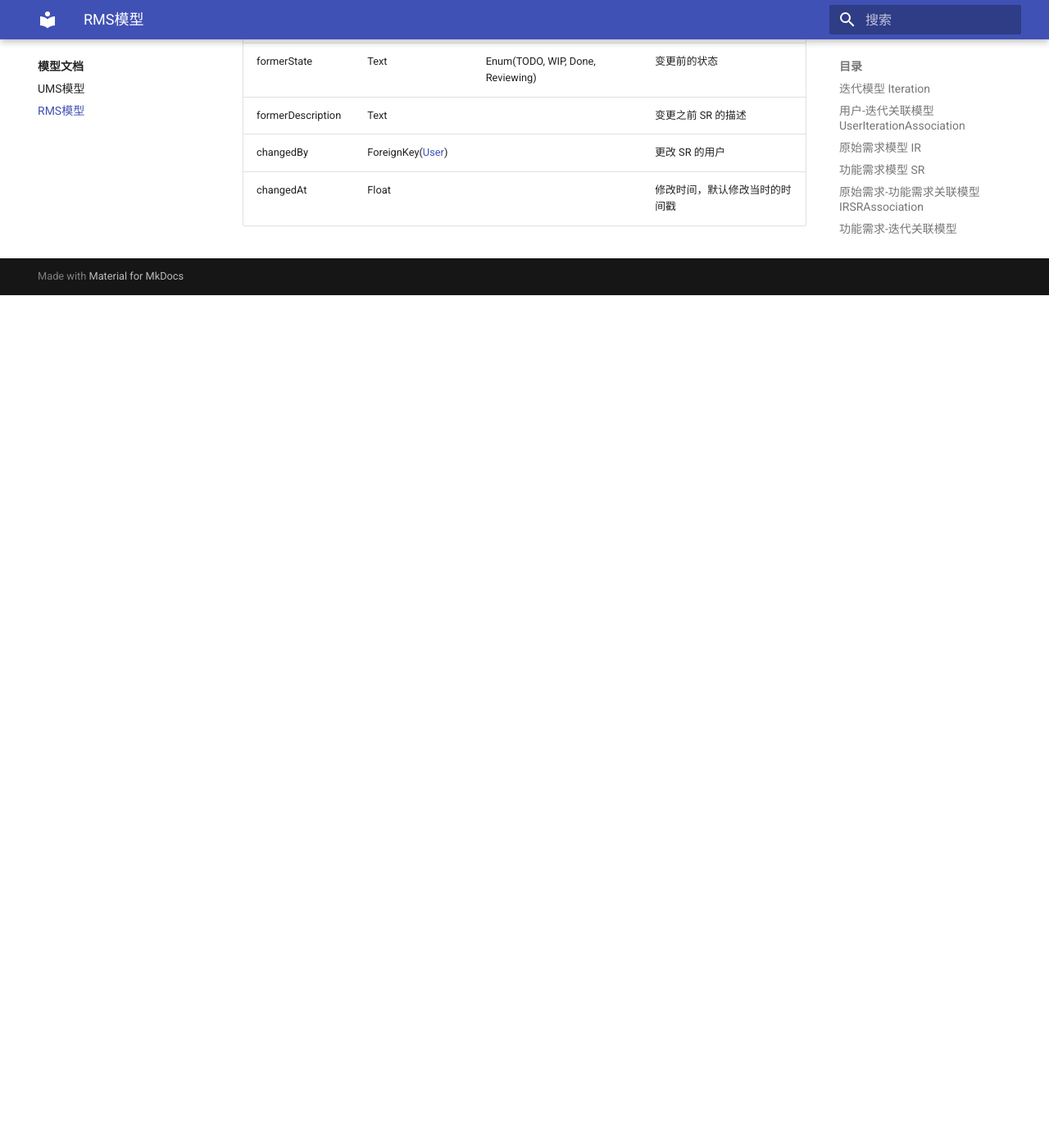
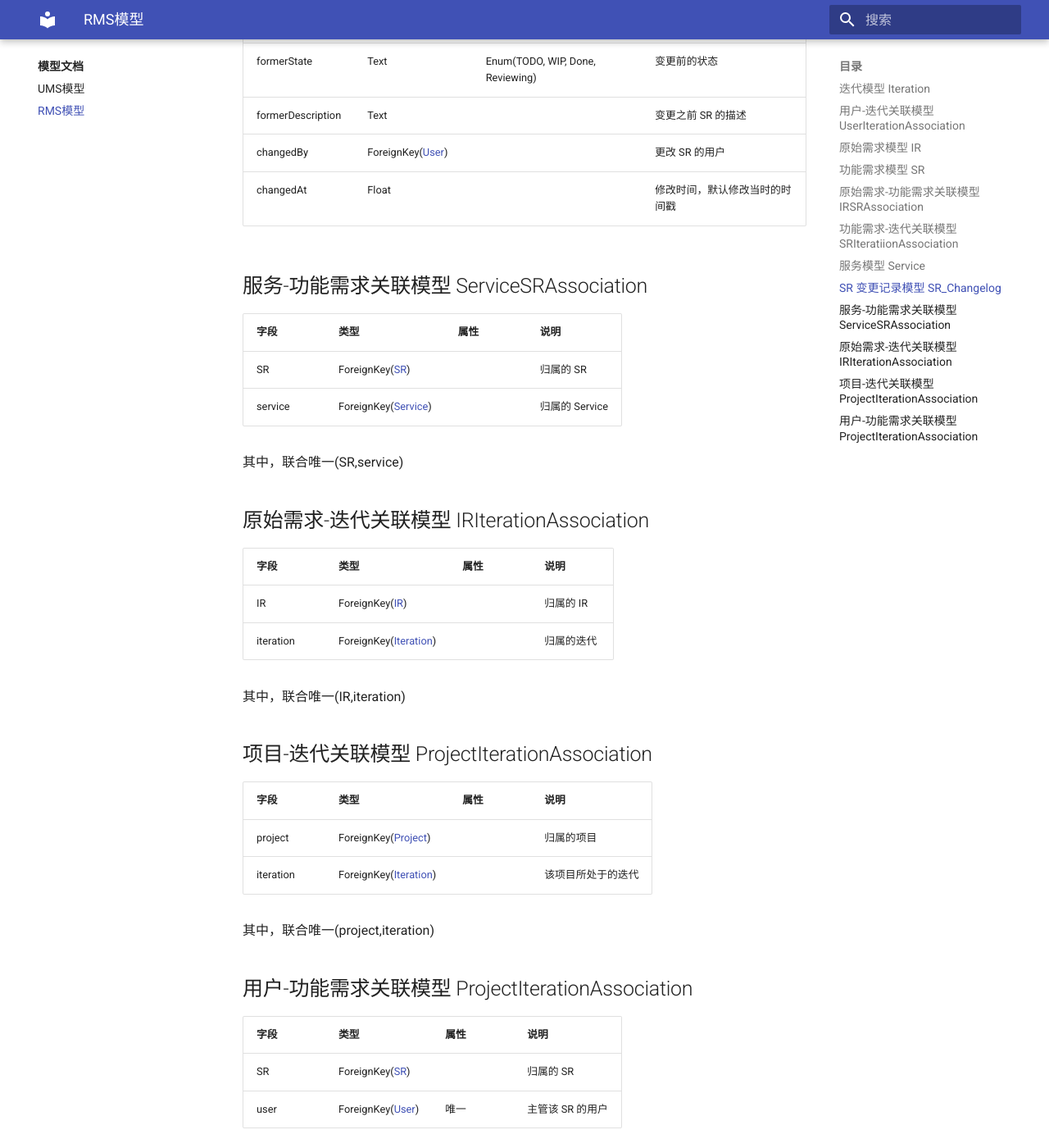
Before and after one commit to c7w/ReqMan-doc, an MkDocs documentation site: the page built from docs/model/rms.md, in a window 1280 px wide and 1400 px high, scrolled down 3722 px. Shown: the whole window at 82% size. Built offline with MkDocs 1.6.1 and Material for MkDocs 9.7.7, drawn with Linux system fonts in a browser that asks for light colours; before the commit the page ends 4082 px from its top, so only the background shows below that; some of the changed text lies outside the part shown.

Commit message:
[SR.004.803.I] Finish docs of rms models (#5)

```diff
--- a/docs/model/rms.md
+++ b/docs/model/rms.md
@@ -80,7 +80,7 @@
 |SR|ForeignKey([IR](#ir))|索引|对应的 SR|
 |iteration|ForeignKey([Iteration](#iteration))|索引|对应的 Iteration|
 
-其中，联合唯一(ir,sr)
+其中，联合唯一(iteration,SR)
 
 ## 服务模型 Service
 
@@ -109,3 +109,38 @@
 |formerDescription|Text||变更之前 SR 的描述|
 |changedBy|ForeignKey([User](../user/#user))||更改 SR 的用户|
 |changedAt|Float||修改时间，默认修改当时的时间戳|
+
+
+## 服务-功能需求关联模型 ServiceSRAssociation
+
+|字段|类型|属性|说明|
+|-|-|-|-|
+|SR|ForeignKey([SR](#sr))||归属的 SR|
+|service|ForeignKey([Service](#service))||归属的  Service|
+
+其中，联合唯一(SR,service)
+
+## 原始需求-迭代关联模型 IRIterationAssociation
+
+|字段|类型|属性|说明|
+|-|-|-|-|
+|IR|ForeignKey([IR](#ir))||归属的 IR|
+|iteration|ForeignKey([Iteration](#iteration))||归属的迭代|
+
+其中，联合唯一(IR,iteration)
+
+## 项目-迭代关联模型 ProjectIterationAssociation
+
+|字段|类型|属性|说明|
+|-|-|-|-|
+|project|ForeignKey([Project](../ums/#project))||归属的项目|
+|iteration|ForeignKey([Iteration](#iteration))||该项目所处于的迭代|
+
+其中，联合唯一(project,iteration)
+
+## 用户-功能需求关联模型 ProjectIterationAssociation
+
+|字段|类型|属性|说明|
+|-|-|-|-|
+|SR|ForeignKey([SR](#sr))||归属的 SR|
+|user|ForeignKey([User](../user/#user))|唯一|主管该 SR 的用户|
```
